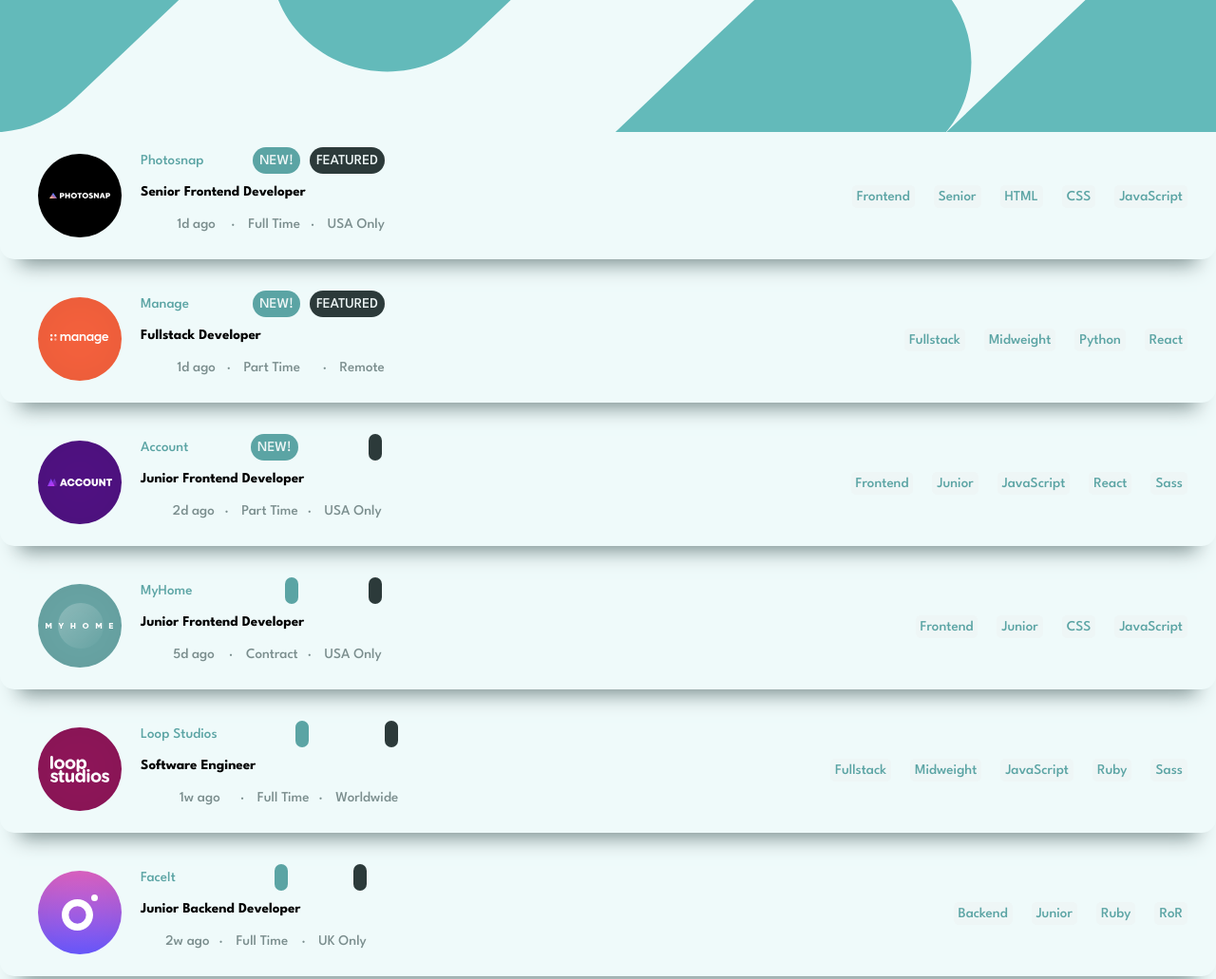
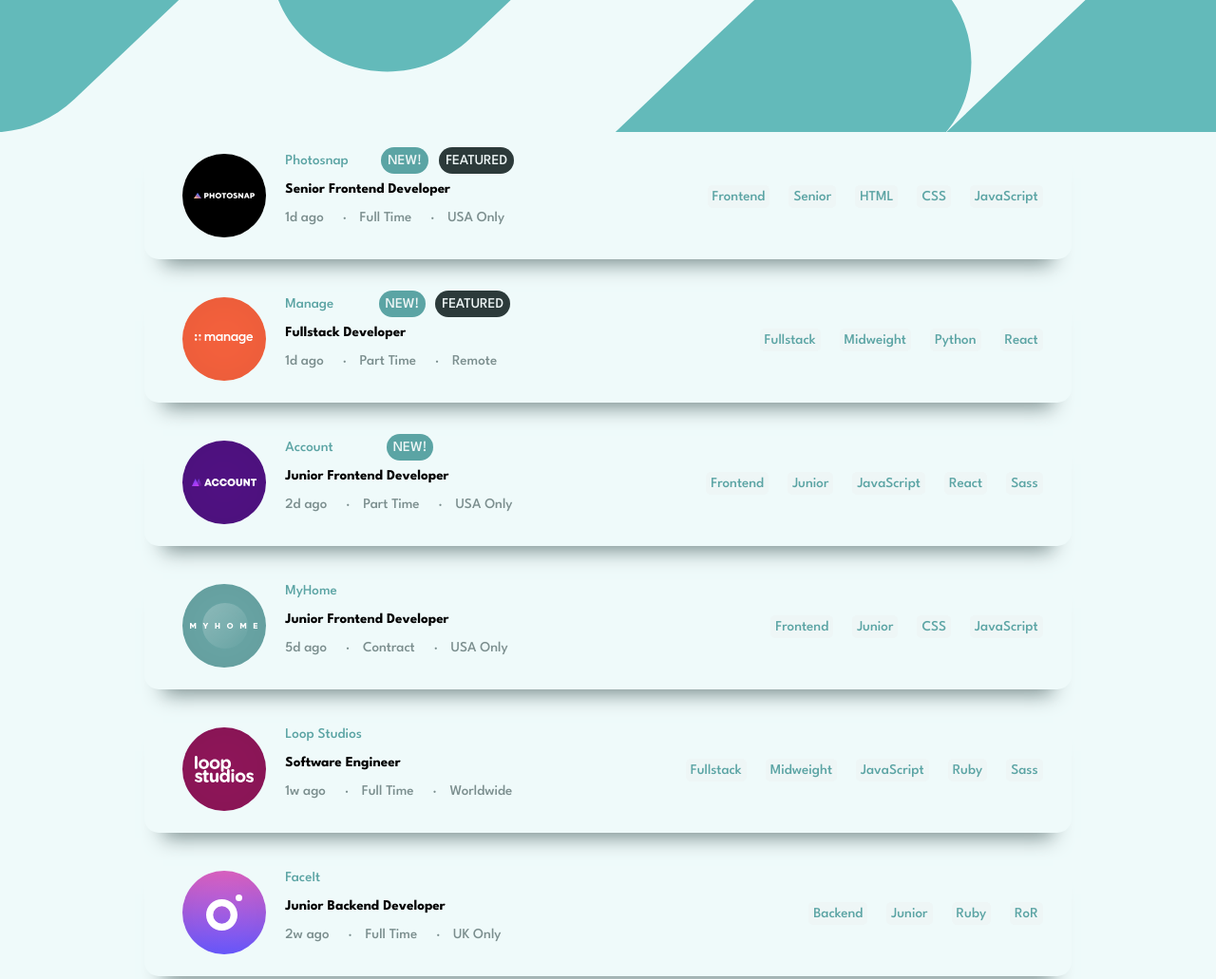
Before and after one commit to tokenAPIguy/fm-jobListings, a plain HTML site: page index.html in a window 1280 px wide. Shown: the top 1031 px of the page at 95% size. Drawn offline with Linux system fonts and the light colour scheme.

Commit message:
remove styles from listing when not new or featured

```diff
--- a/index.html
+++ b/index.html
@@ -22,55 +22,7 @@
   <body>
     <img src="images/bg-header-desktop.svg" alt="splash" class="splash" />
     <div class="main-content">
-      <div class="listings-container">
-        <!-- <div class="listing">
-          <div class="listing-overview">
-            <div class="listing-overview--img">
-              <img src="images/photosnap.svg" alt="" />
-            </div>
-            <div class="listing-overview--desc">
-              <div class="job-company">
-                <span><p>Photosnap</p></span>
-              </div>
-              <div class="job-new">
-                <span>NEW!</span>
-              </div>
-              <div class="job-feat">
-                <span>FEATURED</span>
-              </div>
-              <div class="job-title">
-                <span>Senior Frontend Developer</span>
-              </div>
-              <div class="job-postdate">
-                <span>1d ago</span>
-              </div>
-              <div class="job-hours">
-                <span>Full Time</span>
-              </div>
-              <div class="job-location">
-                <span>USA only</span>
-              </div>
-            </div>
-            <div class="listing-overview--tags">
-              <div class="skill-tag">
-                <span>Frontend</span>
-              </div>
-              <div class="skill-tag">
-                <span>Senior</span>
-              </div>
-              <div class="skill-tag">
-                <span>HTML</span>
-              </div>
-              <div class="skill-tag">
-                <span>CSS</span>
-              </div>
-              <div class="skill-tag">
-                <span>JavaScript</span>
-              </div>
-            </div>
-          </div>
-        </div> -->
-      </div>
+      <div class="listings-container"></div>
       <div class="attribution">
         Challenge by
         <a href="https://www.frontendmentor.io?ref=challenge" target="_blank"
--- a/main.js
+++ b/main.js
@@ -33,18 +33,21 @@
               <img src="${logo}" alt="${company}" />
             </div>
             <div class="listing-overview--desc">
+              <div class="job-intro">
                 <div class="job-company">
                   <span><p>${company}</p></span>
                 </div>
                 <div class="job-new">
-          <span>${isNew ? "NEW!" : ""}</span>
+                  ${isNew ? "<span>NEW!</span>" : ""}
                 </div>
                 <div class="job-feat">
-          <span>${featured ? "FEATURED" : ""}</span>
+                  ${featured ? "<span>FEATURED</span>" : ""}
+                </div>
               </div>
               <div class="job-title">
                 <span>${position}</span>
               </div>
+              <div class="job-meta">
                 <div class="job-postdate">
                   <span>${postedAt}</span>
                 </div>
@@ -53,6 +56,7 @@
                 </div>
                 <div class="job-location">
                   <span>${location}</span>
+                </div>
               </div>
             </div>
             <div class="listing-overview--tags">
@@ -78,7 +82,6 @@
                 .join("")}
             </div>
           </div>
-    </div>
         </div>`;
       listingsContainer.appendChild(listing);
     }
@@ -97,8 +100,4 @@
 }
 renderListings();
 
-// todo - remove styles from "NEW!" and "FEATURED" when the span's text content is empty
-
 // todo - add filter functionality to tags
-
-// todo - set defined width for each listing to be symmetrical
--- a/styles.css
+++ b/styles.css
@@ -30,7 +30,6 @@
   display: flex;
   flex-direction: column;
   justify-content: center;
-  /* width: 75%; */
 }
 .listing {
   border-radius: 15px;
@@ -47,8 +46,6 @@
 }
 .listing-overview--desc {
   display: grid;
-  grid-template-columns: repeat(5, 1fr);
-  gap: 10px;
   text-align: right;
 }
 .listing-overview--tags {
@@ -56,6 +53,10 @@
   flex-direction: row;
   align-items: center;
   margin-left: auto;
+}
+.job-intro {
+  display: grid;
+  grid-template-columns: repeat(3, 1fr);
 }
 .job-company {
   color: var(--darkCyan);
@@ -65,6 +66,7 @@
   color: var(--grayishCyanTab);
   border-radius: 100px;
   padding: 7px;
+  margin-right: 10px;
   background: var(--darkCyan);
 }
 .job-feat > span {
@@ -79,27 +81,25 @@
   text-align: left;
   font-weight: 700;
 }
-.job-postdate {
-  grid-column-start: 1;
-  text-align: right;
-  color: var(--darkGrayishCyan);
+.job-meta {
+  display: flex;
+  flex-wrap: wrap;
 }
-.job-hours {
-  color: var(--darkGrayishCyan);
-}
-.job-hours::before {
-  color: var(--darkGrayishCyan);
-  content: "\00b7";
-  padding-right: 10px;
-}
+.job-postdate,
+.job-hours,
 .job-location {
   color: var(--darkGrayishCyan);
+  margin: 0 10px 0 0;
+  white-space: nowrap;
 }
+
+.job-hours::before,
 .job-location::before {
   color: var(--darkGrayishCyan);
   content: "\00b7";
-  padding-right: 10px;
+  margin: 0px 10px;
 }
+
 /* Skill tags */
 .skill-tag {
   color: var(--darkCyan);
```
Lines whose indentation alone changed are shown as unchanged.
